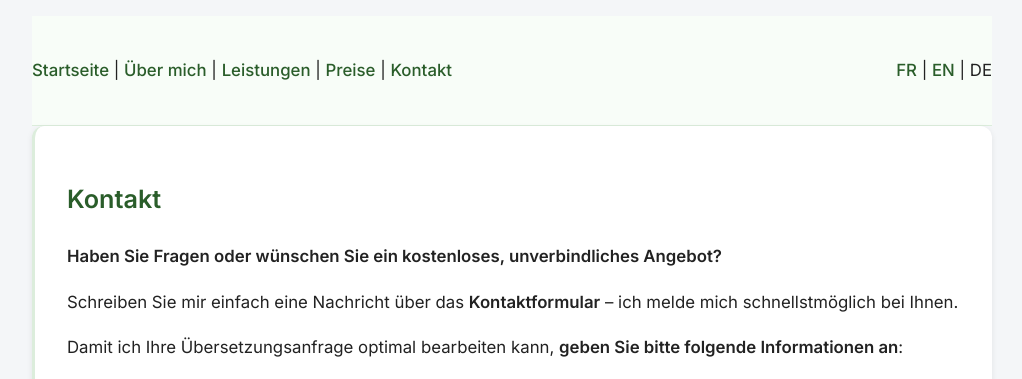
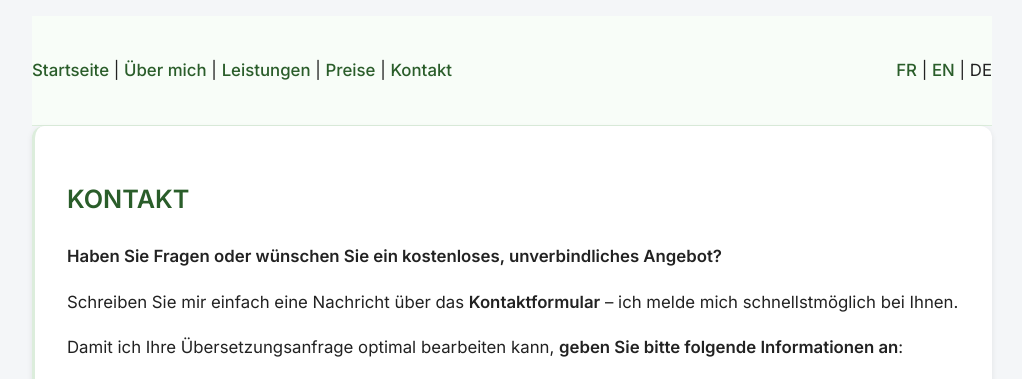
Before and after one commit to nneuhoff/traduction-translation-uebersetzung, a Jekyll site: the page built from de/contact.md, in a window 1280 px wide. Shown: the top 379 px of the page, without its empty margins (128-1150 px from the left). Built offline with Jekyll 4.4.1, drawn with Linux system fonts in a browser that asks for light colours.

```diff
--- a/de/contact.md
+++ b/de/contact.md
@@ -4,7 +4,8 @@ title: "Kontakt"
 lang: de
 ---
 
-## Kontakt
+## KONTAKT
+
 **Haben Sie Fragen oder wünschen Sie ein kostenloses, unverbindliches Angebot?**
 
 Schreiben Sie mir einfach eine Nachricht über das **Kontaktformular** – ich melde mich schnellstmöglich bei Ihnen.
```
